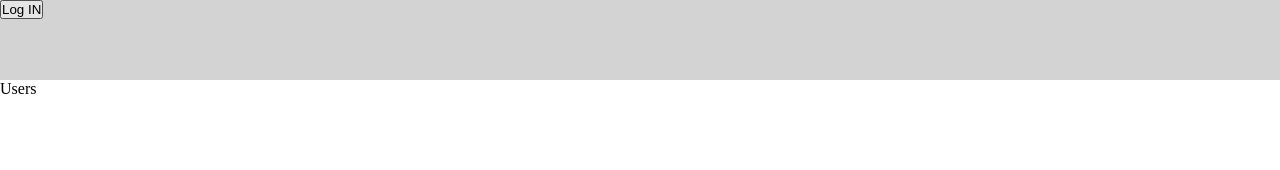
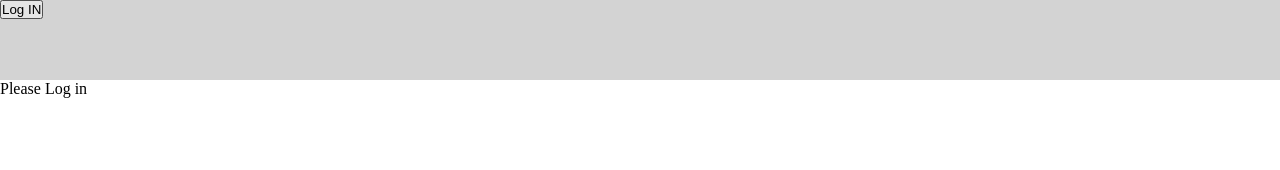
Before and after one commit to ShawnGB/u_admin, a React (Create React App) app: page /users in a window 1280 px wide. Shown: the top 170 px of the page. Built offline with nearby package versions, Linux system fonts and the light colour scheme.

Commit message:
Private Routes

```diff
--- a/src/App.js
+++ b/src/App.js
@@ -1,5 +1,8 @@
-import React from "react";
+import React, { useContext } from "react";
 import { BrowserRouter as Router, Route } from "react-router-dom";
+
+import PrivateRoute from "./Components/01_Auth_Login/PrivateRoute";
+import { AuthContext } from "./Components/01_Auth_Login/AuthContext";
 
 import Header from "./Components/Header";
 import Dashboard from "./Pages/Dashboard";
@@ -7,12 +10,30 @@ import Users from "./Pages/Users";
 import Workshops from "./Pages/Workshops";
 
 function App() {
+  const [isAuth] = useContext(AuthContext);
+
+  const Routes = [
+    { path: "/", component: Dashboard },
+    { path: "/users", component: Users },
+    { path: "/workshops", component: Workshops },
+  ];
+
   return (
     <Router>
       <Header />
-      <Route path="/" exact component={Dashboard} />
-      <Route path="/users" component={Users} />
-      <Route path="/workshops" component={Workshops} />
+      {isAuth ? (
+        Routes.map((route) => (
+          <PrivateRoute
+            path={route.path}
+            exact
+            component={route.component}
+            key={route.path}
+            isLoggedIn={isAuth}
+          />
+        ))
+      ) : (
+        <div>Please Log in</div>
+      )}
     </Router>
   );
 }
--- /dev/null
+++ b/src/Components/01_Auth_Login/PrivateRoute.jsx
@@ -0,0 +1,25 @@
+import React from "react";
+import { Route, Redirect } from "react-router-dom";
+
+export default function PrivateRoute({ component: Component, ...rest }) {
+  return (
+    <React.Fragment>
+      <Redirect to="/" />
+      <Route
+        {...rest}
+        render={(props) =>
+          rest.isLoggedIn ? (
+            <Component {...props} />
+          ) : (
+            <Redirect
+              to={{
+                pathname: "/",
+                state: { from: props.location },
+              }}
+            />
+          )
+        }
+      />
+    </React.Fragment>
+  );
+}
--- a/src/Components/Header.jsx
+++ b/src/Components/Header.jsx
@@ -1,5 +1,5 @@
 import React, { useContext } from "react";
-import { AuthContext } from "./AuthContext";
+import { AuthContext } from "./01_Auth_Login/AuthContext";
 
 import { NavLink } from "react-router-dom";
 
--- a/src/index.js
+++ b/src/index.js
@@ -4,7 +4,7 @@ import "./index.css";
 import App from "./App";
 import * as serviceWorker from "./serviceWorker";
 
-import { AuthContextProvider } from "./Components/AuthContext";
+import { AuthContextProvider } from "./Components/01_Auth_Login/AuthContext";
 
 ReactDOM.render(
   <React.StrictMode>
```
Also changed, not shown: src/Components/01_Auth_Login/AuthContext.jsx (renamed from src/Components/AuthContext.jsx).
